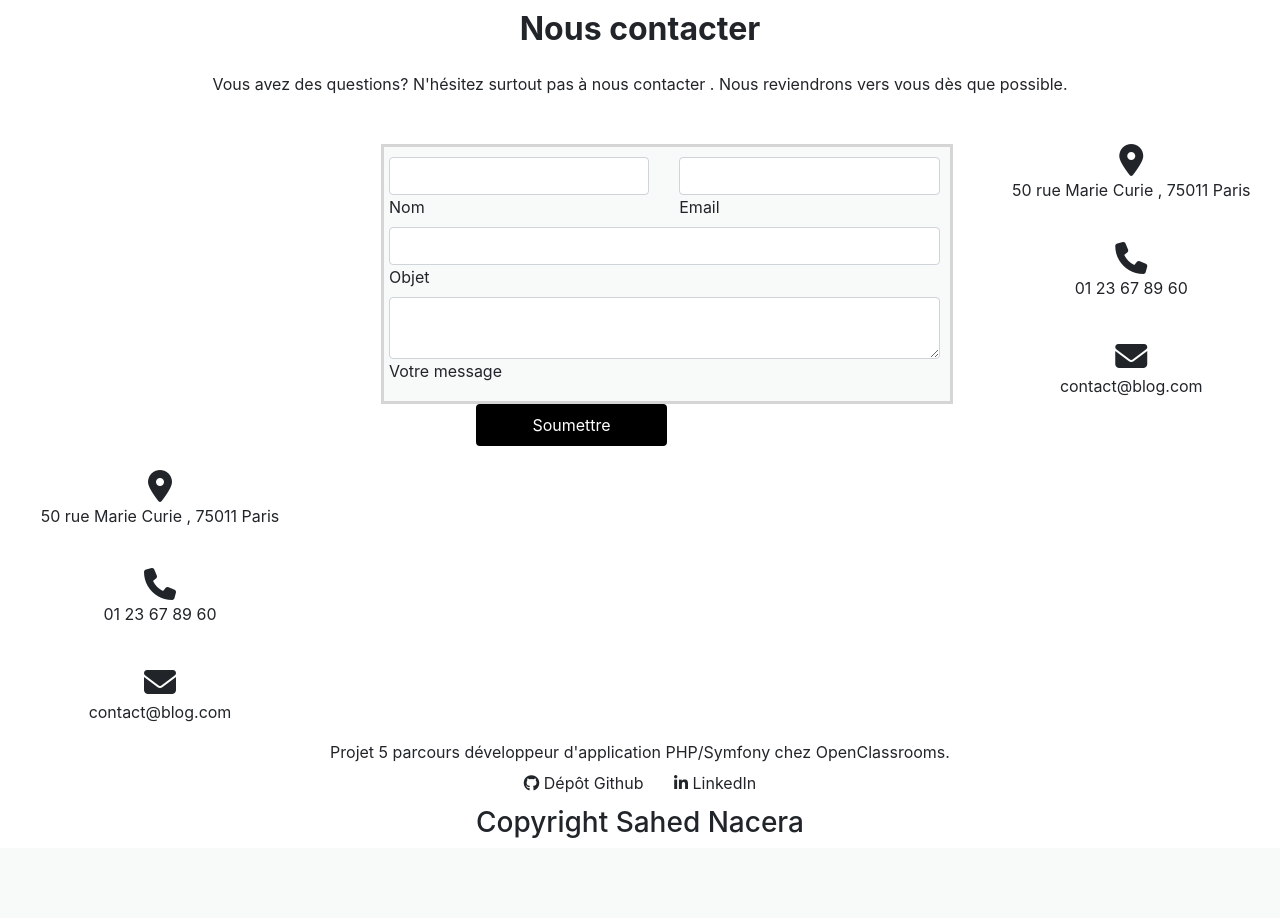
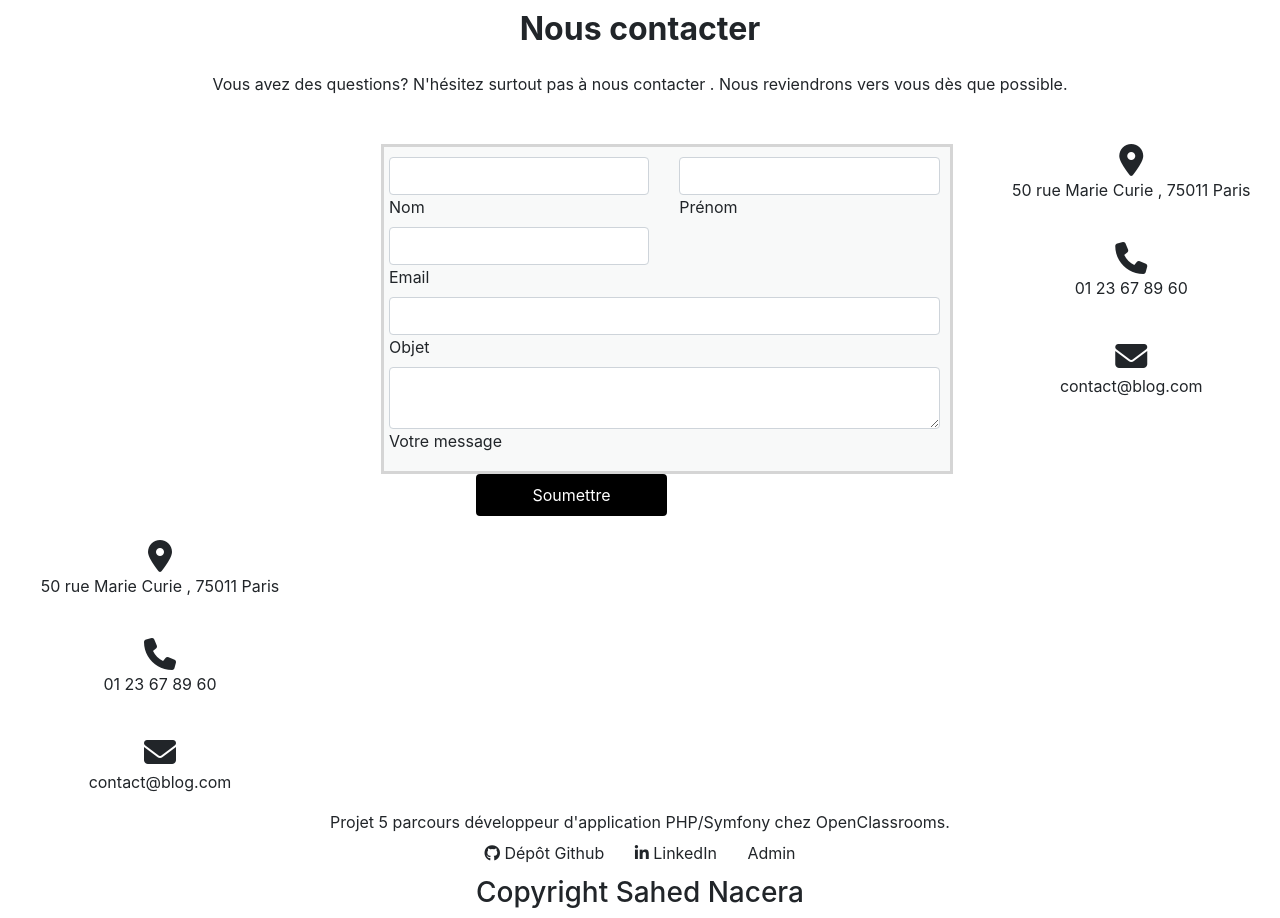
Before and after one commit to mickaelfardini/project_5, a PHP site: template templates/frontoffice/home.html.twig in a window 1280 px wide. Shown: the part 214-1132 px from the top of the page. Before the commit the page ends 1052 px from the top, so only its background shows below. Run offline with PHP 8.4, Linux system fonts and the light colour scheme; the template is opened without the code that fills it, so the values that code supplies are empty; some libraries are stand-ins or nearby versions.

Commit message:
add admin link , favicon, name on form

```diff
--- a/templates/frontoffice/base.html.twig
+++ b/templates/frontoffice/base.html.twig
@@ -8,6 +8,7 @@
         <link href="/assets/css/style.css" rel="stylesheet">
         <link rel="stylesheet" href="https://stackpath.bootstrapcdn.com/bootstrap/4.4.1/css/bootstrap.min.css" integrity="sha384-Vkoo8x4CGsO3+Hhxv8T/Q5PaXtkKtu6ug5TOeNV6gBiFeWPGFN9MuhOf23Q9Ifjh" crossorigin="anonymous">
         <script src="https://kit.fontawesome.com/68f4d8e92b.js" crossorigin="anonymous"></script>
+        <link rel="icon" href="/assets/favicon/favicon.jpg" />
     </head>
 
     <body>
@@ -44,6 +45,7 @@
                     <br>
                     <a class="btn text-theme-primary mb-1" href="https://github.com/Nsahed"><i class="fab fa-github"></i> Dépôt Github</a>
                     <a class="btn  text-theme-primary mb-1" href="https://www.linkedin.com/in/nacerasahed"><i class="fab fa-linkedin-in"></i> LinkedIn</a>
+                    <a class="btn  text-theme-primary mb-1" href=""><i class=""></i> Admin</a>
             <h3>Copyright Sahed Nacera</h3>
         </footer>
      {% endblock content %}
--- a/templates/frontoffice/home.html.twig
+++ b/templates/frontoffice/home.html.twig
@@ -29,8 +29,15 @@
                 <div class="row">
                     <div class="col-md-6">
                         <div class="md-form mb-0">
-                            <input type="text" id="name" name="name" class="form-control">
-                            <label for="name" class="">Nom</label>
+                            <input type="text" id="lastname" name="lastname" class="form-control">
+                            <label for="lastname" class="">Nom</label>
+                        </div>
+                    </div>
+
+                     <div class="col-md-6">
+                        <div class="md-form mb-0">
+                            <input type="text" id="firstname" name="firstname" class="form-control">
+                            <label for="firstname" class="">Prénom</label>
                         </div>
                     </div>
 
```
